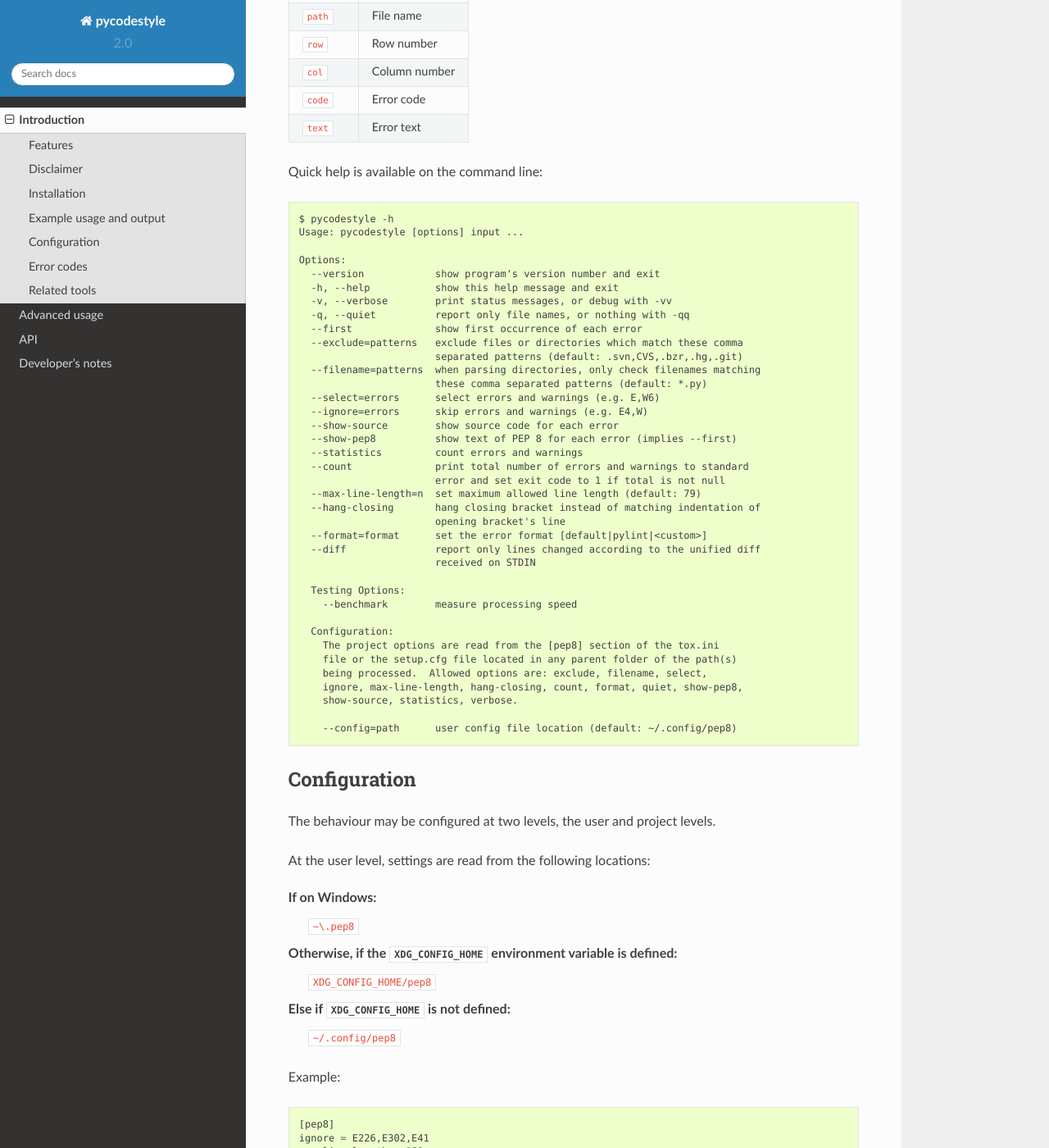
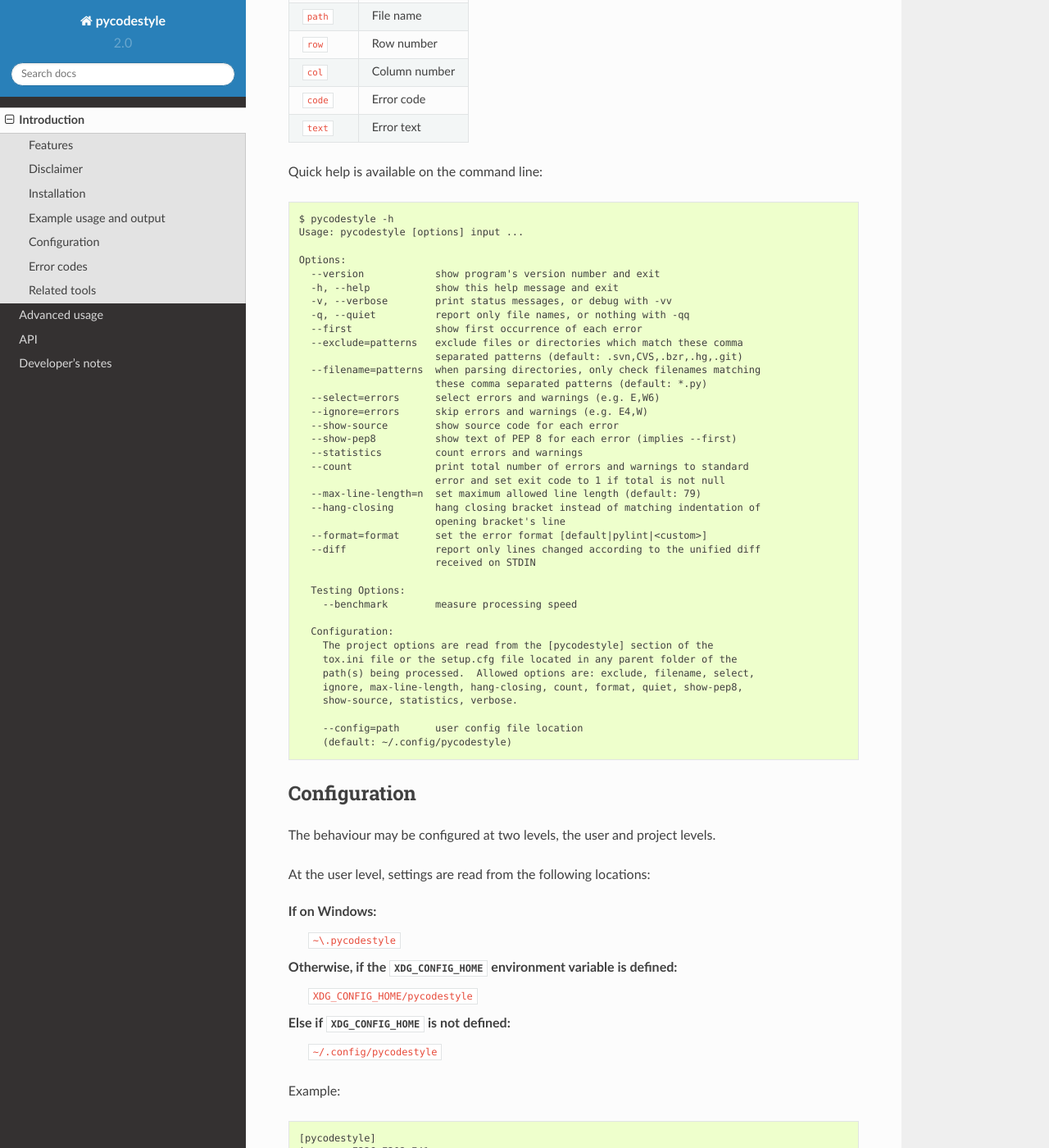
Before and after one commit to PyCQA/pycodestyle, a Sphinx documentation site: the page built from docs/intro.rst, in a window 1280 px wide and 1400 px high, scrolled down 2439 px. Shown: the whole window at 82% size. Built offline with Sphinx 7.4.7 and the Read the Docs theme 2.0.0, drawn with Linux system fonts in a browser that asks for light colours.

Commit message:
Change all references to the pep8 project to say pycodestyle This fixes issue #518, pep8 still referenced in the cli help command As a side effect, `[pep8]` in setup.cfg now becomes `[pycodestyle]` Also, changed the path for the config file from ~/.config/pep8 to ~/.config/pycodestyle These feel like changes that should have come with the jump to version 2.0.0, as they are breaking, but support for  as a name can still be added if it's desired enough

```diff
--- a/docs/intro.rst
+++ b/docs/intro.rst
@@ -167,13 +167,14 @@
       --benchmark        measure processing speed
 
     Configuration:
-      The project options are read from the [pep8] section of the tox.ini
-      file or the setup.cfg file located in any parent folder of the path(s)
-      being processed.  Allowed options are: exclude, filename, select,
+      The project options are read from the [pycodestyle] section of the
+      tox.ini file or the setup.cfg file located in any parent folder of the
+      path(s) being processed.  Allowed options are: exclude, filename, select,
       ignore, max-line-length, hang-closing, count, format, quiet, show-pep8,
       show-source, statistics, verbose.
 
-      --config=path      user config file location (default: ~/.config/pep8)
+      --config=path      user config file location
+      (default: ~/.config/pycodestyle)
 
 
 Configuration
@@ -184,23 +185,23 @@
 At the user level, settings are read from the following locations:
 
 If on Windows:
-    ``~\.pep8``
+    ``~\.pycodestyle``
 
 Otherwise, if the :envvar:`XDG_CONFIG_HOME` environment variable is defined:
-    ``XDG_CONFIG_HOME/pep8``
+    ``XDG_CONFIG_HOME/pycodestyle``
 
 Else if :envvar:`XDG_CONFIG_HOME` is not defined:
-    ``~/.config/pep8``
+    ``~/.config/pycodestyle``
 
 Example::
 
-  [pep8]
+  [pycodestyle]
   ignore = E226,E302,E41
   max-line-length = 160
 
 At the project level, a ``setup.cfg`` file or a ``tox.ini`` file is read if
-present. If none of these files have a ``[pep8]`` section, no project specific
-configuration is loaded.
+present. If none of these files have a ``[pycodestyle]`` section, no project
+specific configuration is loaded.
 
 
 Error codes
--- a/setup.cfg
+++ b/setup.cfg
@@ -1,7 +1,7 @@
 [wheel]
 universal = 1
 
-[pep8]
+[pycodestyle]
 select =
 ignore = E226,E24
 max_line_length = 79
```
Also changed, not shown: pycodestyle.py (+5 -5 lines), 3 other files.
